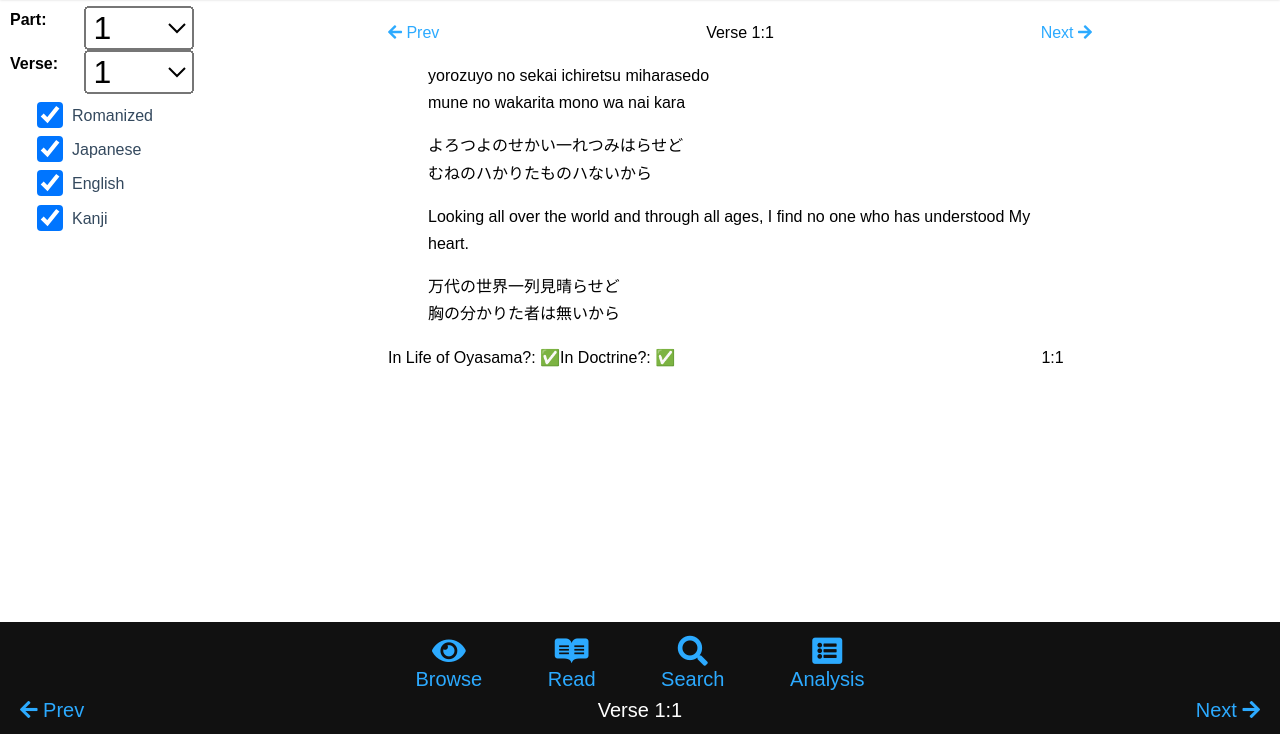
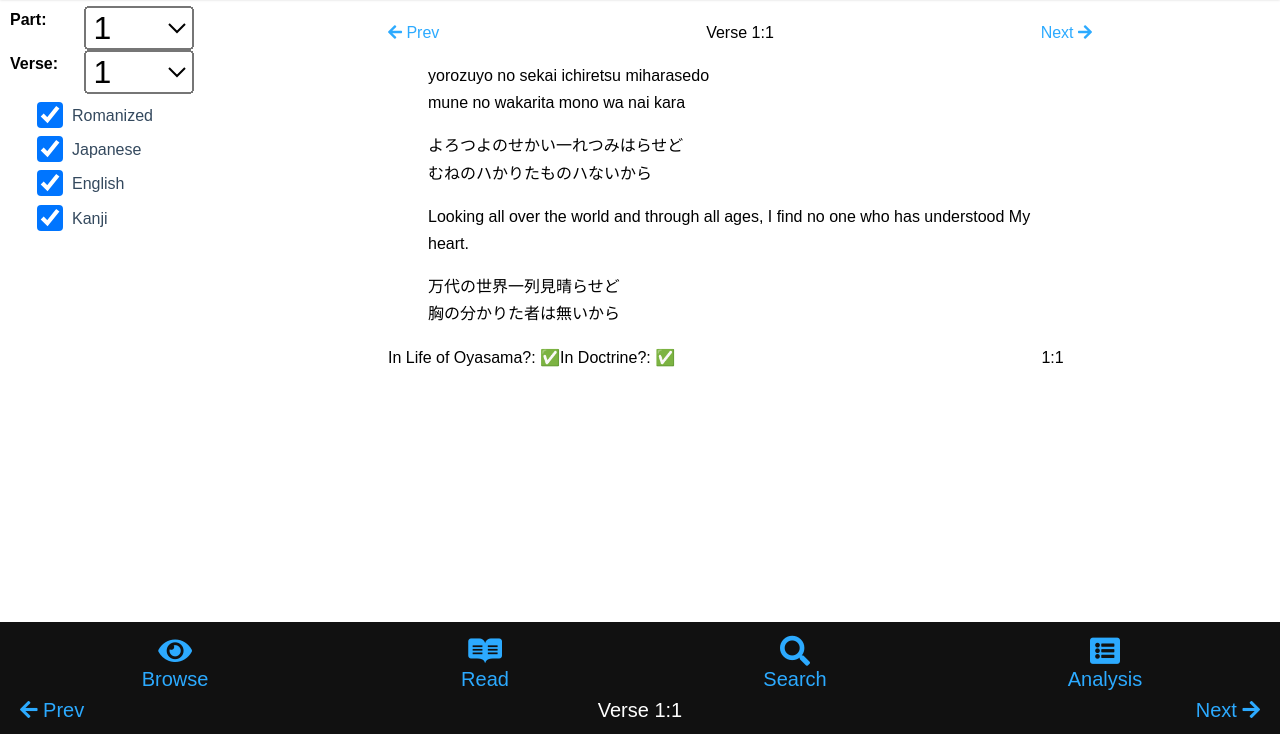
Before and after one commit to lewdev/ofudesaki-browser, a plain HTML site: page src/index.html in a window 1280 px wide. Shown: the part 66-800 px from the top of the page. Drawn offline with Linux system fonts and the light colour scheme.

Commit message:
Added comments and styled the bottom menu to the way I wanted.

```diff
--- a/src/style.css
+++ b/src/style.css
@@ -16,19 +16,28 @@
 .of-bottom-menu > ul {
   margin: 0;
   padding: 0;
-  white-space: nowrap;
+  display: flex;
+  flex-direction: row;
 }
 .of-bottom-menu > ul > li {
   display: inline-block;
-
+  width: 100%;
 }
 .of-bottom-menu > ul > li > a {
   padding: .2em .5em;
   text-align: center;
+  width: 100%;
+  min-width: 80px;
   display: block;
   text-decoration: none;
   white-space: nowrap;
-  transition: all 1s ease;
+}
+.of-bottom-menu > ul > li > a:focus, .of-bottom-menu > ul > li > a:target {
+  background-color: transparent;
+  color: black;
+}
+.of-bottom-menu > ul > li > a:hover{
+  background-color: #CCC;
 }
 .of-bottom-menu > ul > li > a > i {
   display: block;
```
Also changed, not shown: src/script.js (+7 -2 lines), 1 other file.
